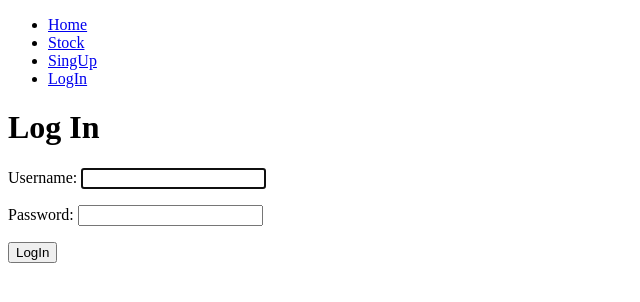
After one commit to Hmateo205/Tarius, a Django app: page /LogIn/ in a window 1280 px wide. The commit adds this page. Shown: the top 302 px of the page, without its empty margins (0-640 px from the left). Run offline with Django 5.2, Linux system fonts and the light colour scheme.

Commit message:
Log in, Log Out, Sing In

```diff
--- a/Inventario/Templates/Base.html
+++ b/Inventario/Templates/Base.html
@@ -25,6 +25,9 @@
              <li>
                 <a href="/SingUp">SingUp</a>
             </li>
+            <li>
+                <a href="/LogIn">LogIn</a>
+            </li>
             {% endif %}
 
         </ul>
--- /dev/null
+++ b/Inventario/Templates/LogIn.html
@@ -0,0 +1,20 @@
+{% extends 'Base.html' %}
+
+{% block content %}
+
+<h1>
+    Log In
+</h1>
+
+{{error}}
+
+<form action="/LogIn/" method="POST">
+    {% csrf_token %}
+    {{form.as_p}}
+    <button>
+        LogIn
+    </button>
+
+</form>
+
+{% endblock %}
--- a/Inventario/views.py
+++ b/Inventario/views.py
@@ -1,7 +1,7 @@
 from django.shortcuts import render, redirect
-from django.contrib.auth.forms import UserCreationForm
+from django.contrib.auth.forms import UserCreationForm, AuthenticationForm
 from django.contrib.auth.models import User
-from django.contrib.auth import login, logout
+from django.contrib.auth import login, logout, authenticate
 from django.db  import IntegrityError
 from django.http import HttpResponse
 
@@ -41,9 +41,31 @@ def SingUp (request):
                 "error": 'Las constrasenas no coinciden'
                 })
 
-def Stock(reqest):
-    return render (reqest, 'Stock.html')
+def Stock(request):
+    return render (request, 'Stock.html')
 
-def LogOut(reqest):
-    logout(reqest)
+def LogOut(request):
+    logout(request)
     return redirect('Home')
+
+def LogIn(request):
+
+    if request.method == 'GET':
+        return render(request, 'LogIn.html',{
+            'form': AuthenticationForm
+        })
+
+
+    else:
+
+        user = authenticate(request, username = request.POST['username'],
+                     password = request.POST['password']  )
+
+        if user is None:
+            return render(request, 'LogIn.html',{
+            'form': AuthenticationForm,
+            'error': 'La contrasela es incorrecta'
+            })
+        else:
+            login(request, user)
+            return redirect('Stock')
--- a/Proyuecto_HJ/urls.py
+++ b/Proyuecto_HJ/urls.py
@@ -23,6 +23,7 @@ urlpatterns = [
     path ('', views.Home, name='Home'),
     path('SingUp/',views.SingUp, name = 'SingUp'),
     path('Stock/',views.Stock, name= 'Stock'),
-    path('LogOut/',views.LogOut, name= 'LogOut')
+    path('LogOut/',views.LogOut, name= 'LogOut'),
+    path('LogIn/',views.LogIn, name= 'LogIn')
 
 ]
```
Also changed, not shown: db.sqlite3.
